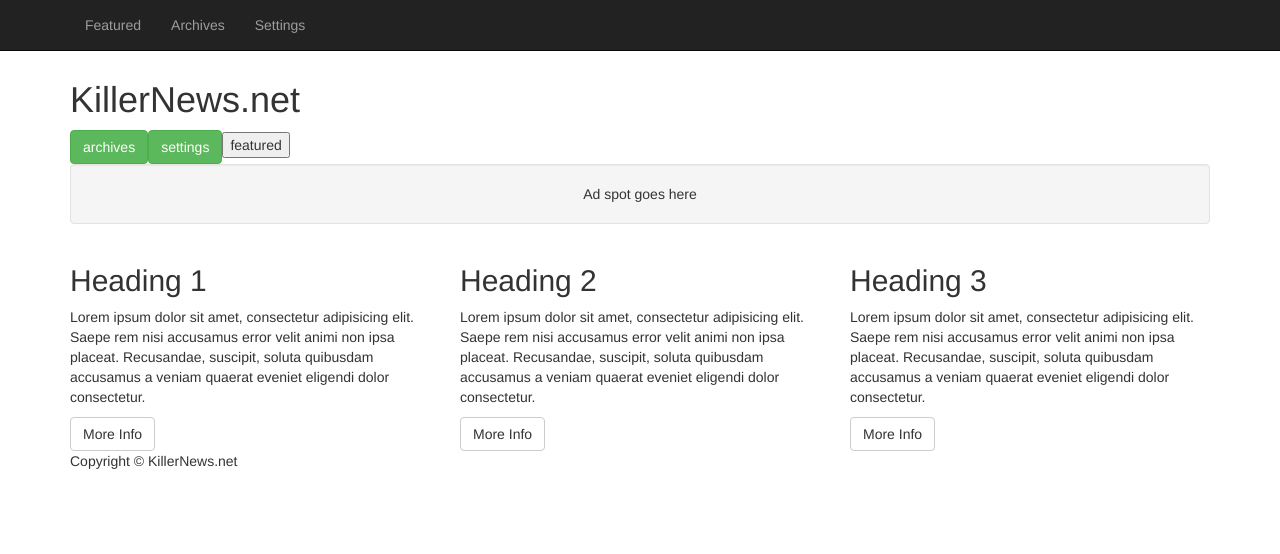
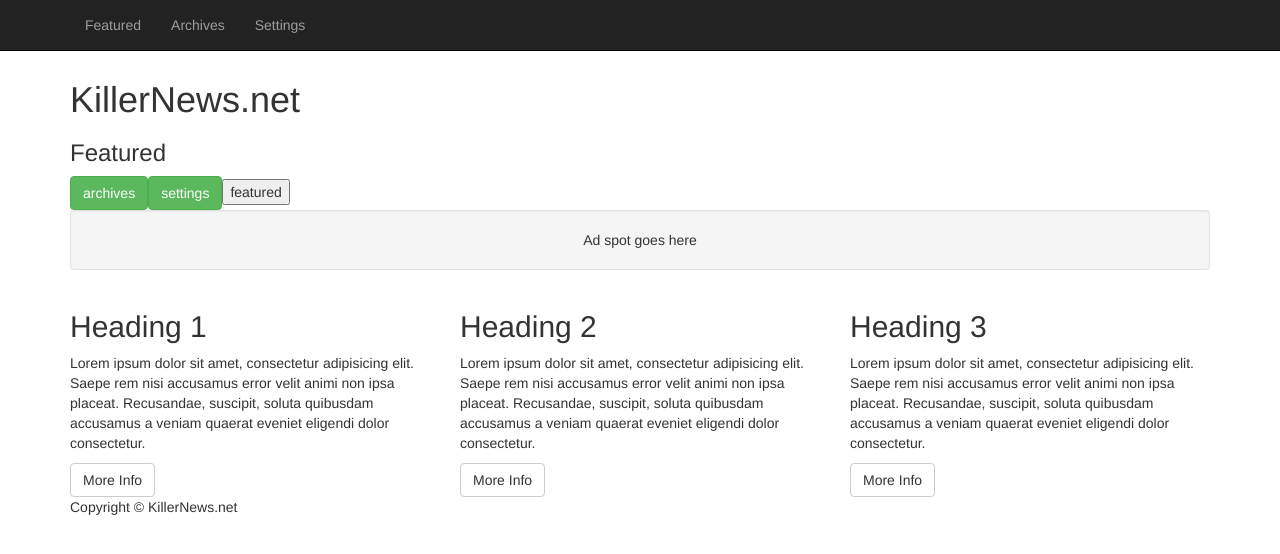
Before and after one commit to johnww7/my-website-proj, a React (Create React App) app in the folder react-tutorial/: page / in a window 1280 px wide. Shown: the top 554 px of the page. Built offline with nearby package versions, Linux system fonts and the light colour scheme.

Commit message:
Fixed react routing to follow video tutorial

```diff
--- a/react-tutorial/src/pages/App.js
+++ b/react-tutorial/src/pages/App.js
@@ -1,22 +1,29 @@
 import React from 'react';
 import {BrowserRouter as Router, Route, Switch } from 'react-router-dom';
 
-import {Layout} from "./Layout";
-import {Featured} from "./Featured";
-import {Archives} from "./Archives";
-import {Settings} from "./Settings";
+import {layout} from "./Layout";
+//import {Featured} from "./Featured";
+//import {Archives} from "./Archives";
+//import {Settings} from "./Settings";
 
 export class App extends React.Component {
   render() {
     return (
-          <Switch>
-            <Route  path="/" component={Layout} />
-            <Route  path="featured" component={Featured} />
-            <Route  path="archives" component={Archives} />
-            <Route  path="settings" component={Settings} />
-          </Switch>
-
+      <Router>
+        <Route path="/" component={layout}/>
+      </Router>
 
     );
   }
 }
+
+/*
+<Switch>
+  <Route  exact path="/" component={Layout} />
+  <Route  path="/featured" component={Featured} />
+  <Route  path="/archives" component={Archives} />
+  <Route  path="/settings" component={Settings} />
+</Switch>
+
+
+ */
--- a/react-tutorial/src/pages/Archives.js
+++ b/react-tutorial/src/pages/Archives.js
@@ -2,8 +2,14 @@ import React from "react";
 
 export class Archives extends React.Component {
   render() {
+    //const { query } = this.props.location;
+    const { match } = this.props;
+    const {date, filter} = this.props.location.search;
     return (
-      <h1>Archives</h1>
+      <div>
+        <h3>Archives ({match.params.article})</h3>
+        <h4>date: {date}, filter: {filter}</h4>
+      </div>
     );
   }
 }
--- a/react-tutorial/src/pages/Featured.js
+++ b/react-tutorial/src/pages/Featured.js
@@ -3,7 +3,7 @@ import React from "react";
 export class Featured extends React.Component {
   render() {
     return (
-      <h1>Featured</h1>
+      <h3>Featured</h3>
     );
   }
 }
--- a/react-tutorial/src/pages/Layout.js
+++ b/react-tutorial/src/pages/Layout.js
@@ -1,20 +1,43 @@
 import React from "react";
-import {Link} from "react-router-dom";
+import {Link, Switch, Route, withRouter} from "react-router-dom";
 
-export class Layout extends React.Component {
+import {Featured} from "./Featured";
+import {Archives} from "./Archives";
+import {Settings} from "./Settings";
+
+class Layout extends React.Component {
   navigate() {
-    this.props.history.push({pathname: '/', state:null});
+    this.props.history.push('/');
   }
 
   render() {
     return (
       <div>
         <h1>KillerNews.net</h1>
-        {this.props.children}
-        <Link to="archives" className="btn btn-success">archives</Link>
-        <Link to="settings" className="btn btn-success">settings</Link>
+        <div>
+          <Switch>
+            <Route  exact path="/archives/:article" component={Archives} />
+            <Route  exact path="/settings" component={Settings} />
+            <Route  exact path="/" component={Featured} />
+          </Switch>
+        </div>
+        <Link to="/archives" className="test" className="btn btn-success">archives</Link>
+        <Link to="/settings" className="btn btn-success">settings</Link>
         <button onClick={this.navigate.bind(this)}>featured</button>
       </div>
     );
   }
 }
+
+export const layout = withRouter(Layout);
+
+/*
+
+<div>
+  <h1>KillerNews.net</h1>
+
+  <Link to="/archives" className="btn btn-success">archives</Link>
+  <Link to="/settings" className="btn btn-success">settings</Link>
+  <button onClick={this.navigate.bind(this)}>featured</button>
+</div>
+ */
--- a/react-tutorial/src/pages/Settings.js
+++ b/react-tutorial/src/pages/Settings.js
@@ -3,7 +3,7 @@ import React from "react";
 export class Settings extends React.Component {
   render() {
     return (
-      <h1>Settings</h1>
+      <h3>Settings</h3>
     );
   }
 }
```
